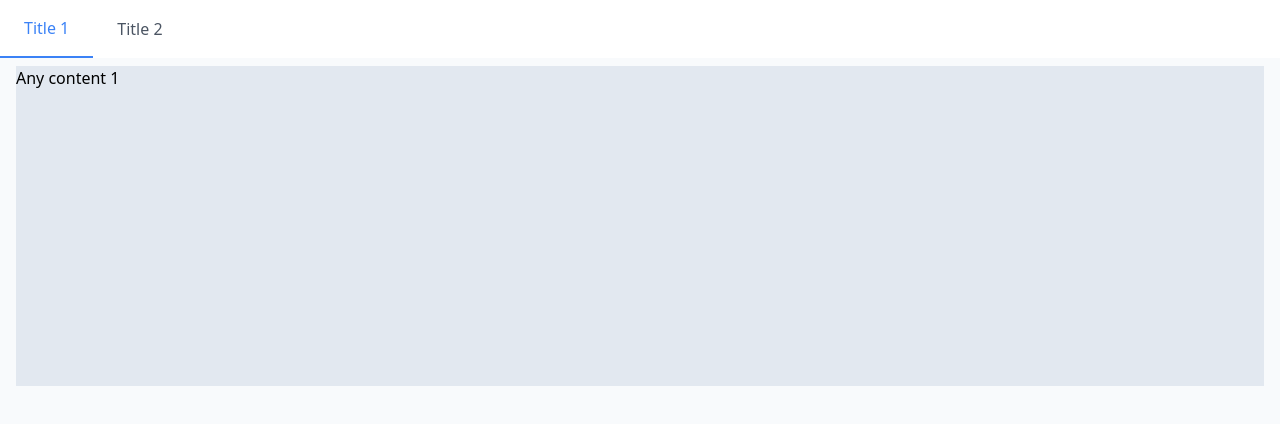
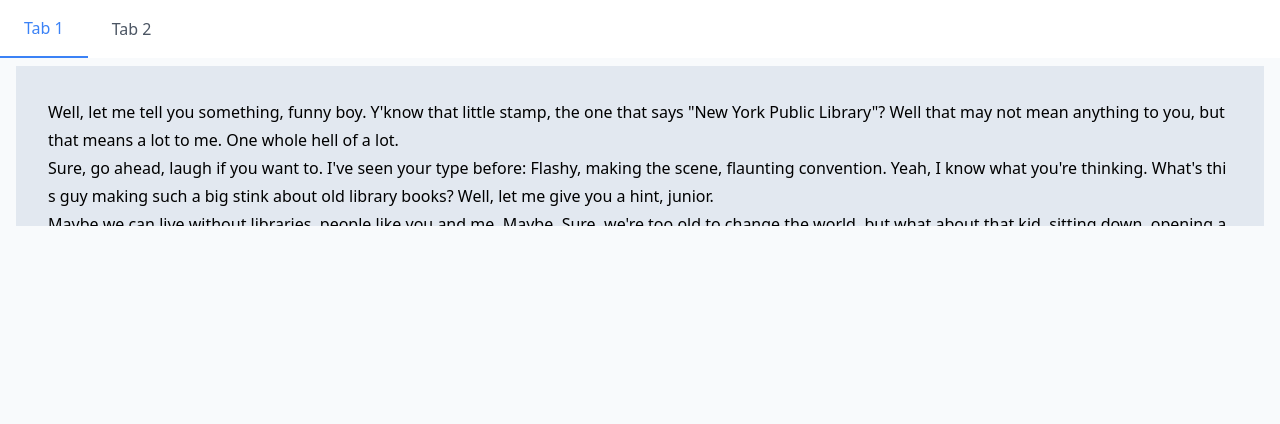
Before and after one commit to KeitaroOkamura/suspense-usecases, a Next.js app: page /usecase2 in a window 1280 px wide. Shown: the top 424 px of the page. Built offline with nearby package versions, Linux system fonts and the light colour scheme.

Commit message:
add example component

```diff
--- /dev/null
+++ b/src/components/Example/ExampleOfInput.tsx
@@ -0,0 +1,11 @@
+import { Fragment, VoidFunctionComponent } from "react";
+import clsx from "clsx";
+
+export const ExampleOfInput: VoidFunctionComponent = () => {
+  return (
+    <Fragment>
+      <p>Any content 2</p>
+      <input className="caret-blue-500 focus:caret-indigo-500" type="text" />
+    </Fragment>
+  );
+};
--- /dev/null
+++ b/src/components/Example/ExampleOfScrollPosition.tsx
@@ -0,0 +1,47 @@
+import type { VoidFunctionComponent } from "react";
+import clsx from "clsx";
+
+export const ExampleOfScrollPosition: VoidFunctionComponent = () => {
+  return (
+    <div className={clsx("overscroll-contain overflow-y-auto h-40")}>
+      <div
+        className={clsx(
+          "p-8",
+          "overscroll-contain",
+          "bg-slate-200 break-all",
+          "text-sm sm:text-base leading-6 sm:leading-7"
+        )}
+      >
+        <p>
+          {`
+            Well, let me tell you something, funny boy. Y'know that little
+            stamp, the one that says "New York Public Library"? Well that
+            may not mean anything to you, but that means a lot to me. One
+            whole hell of a lot.
+          `}
+        </p>
+        <p>
+          {`
+
+            Sure, go ahead, laugh if you want to. I've seen your type
+            before: Flashy, making the scene, flaunting convention. Yeah,
+            I know what you're thinking. What's this guy making such a big
+            stink about old library books? Well, let me give you a hint,
+            junior.
+          `}
+        </p>
+        <p>
+          {`
+
+            Maybe we can live without libraries, people like you and me.
+            Maybe. Sure, we're too old to change the world, but what about
+            that kid, sitting down, opening a book, right now, in a branch
+            at the local library and finding drawings of pee-pees and
+            wee-wees on the Cat in the Hat and the Five Chinese Brothers?
+            Doesn't HE deserve better?
+          `}
+        </p>
+      </div>
+    </div>
+  );
+};
--- /dev/null
+++ b/src/components/Example/index.tsx
@@ -0,0 +1,2 @@
+export * from "./ExampleOfInput";
+export * from "./ExampleOfScrollPosition";
--- a/src/pages/usecase2/index.tsx
+++ b/src/pages/usecase2/index.tsx
@@ -1,7 +1,7 @@
 import type { NextPage } from "next";
 import { useState, useCallback } from "react";
-import { Layout } from "~/components/Layout";
 import { Tabs, TabList, TabItem, TabPanel } from "~/components/Tabs";
+import { ExampleOfInput, ExampleOfScrollPosition } from "~/components/Example";
 
 const UseCase2: NextPage = () => {
   const [selectedIndex, setSelectedIndex] = useState(1);
@@ -17,7 +17,6 @@
   );
 
   return (
-    <Layout>
     <Tabs>
       <TabList>
         <TabItem
@@ -25,33 +24,24 @@
           selected={isTabSelected(1)}
           onClick={handleTabClick}
         >
-            Title 1
+          Tab 1
         </TabItem>
         <TabItem
           tabIndex={2}
           selected={isTabSelected(2)}
           onClick={handleTabClick}
         >
-            Title 2
+          Tab 2
         </TabItem>
       </TabList>
 
       <TabPanel show={isTabSelected(1)}>
-          <div className="overscroll-contain overflow-y-auto h-80">
-            <div className="h-96 bg-slate-200">
-              <p>Any content 1</p>
-            </div>
-          </div>
+        <ExampleOfScrollPosition />
       </TabPanel>
       <TabPanel show={isTabSelected(2)}>
-          <p>Any content 2</p>
-          <input
-            className="caret-blue-500 focus:caret-indigo-500"
-            type="text"
-          />
+        <ExampleOfInput />
       </TabPanel>
     </Tabs>
-    </Layout>
   );
 };
 
```
Lines whose indentation alone changed are shown as unchanged.
